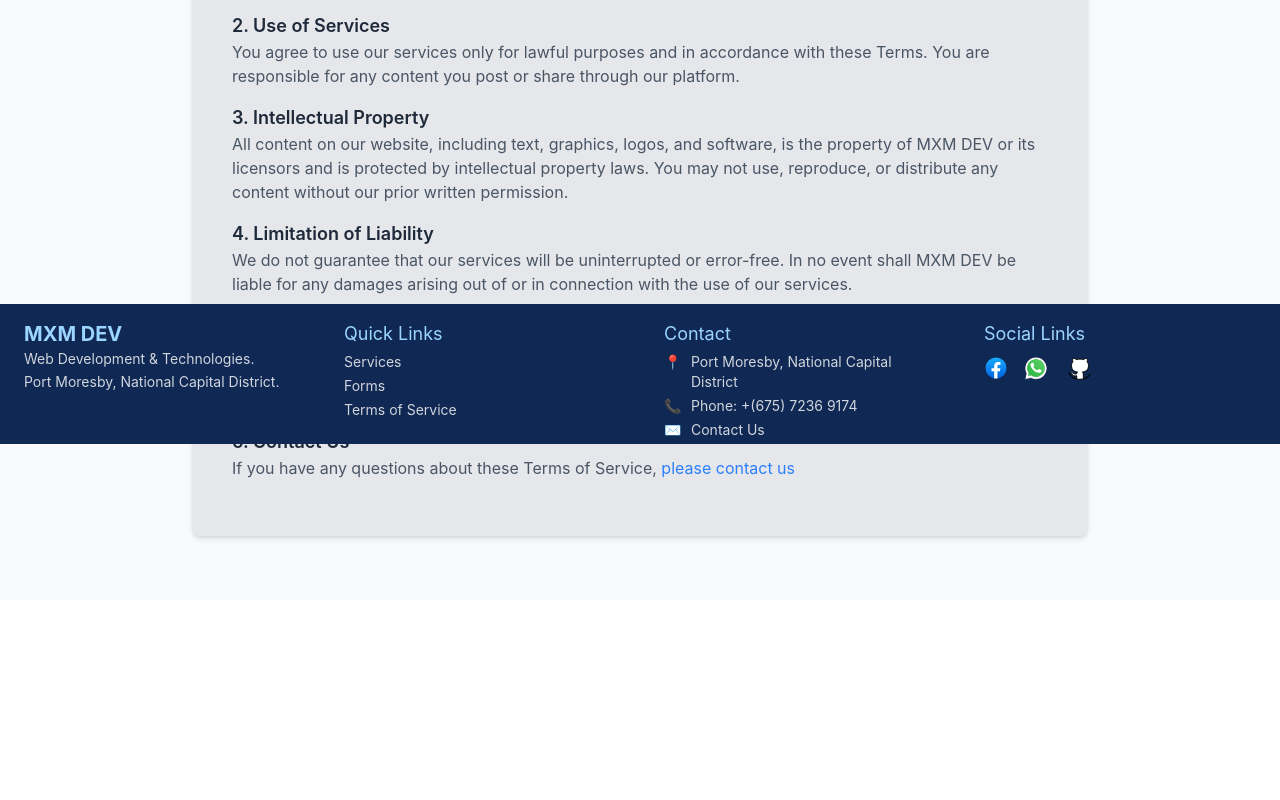
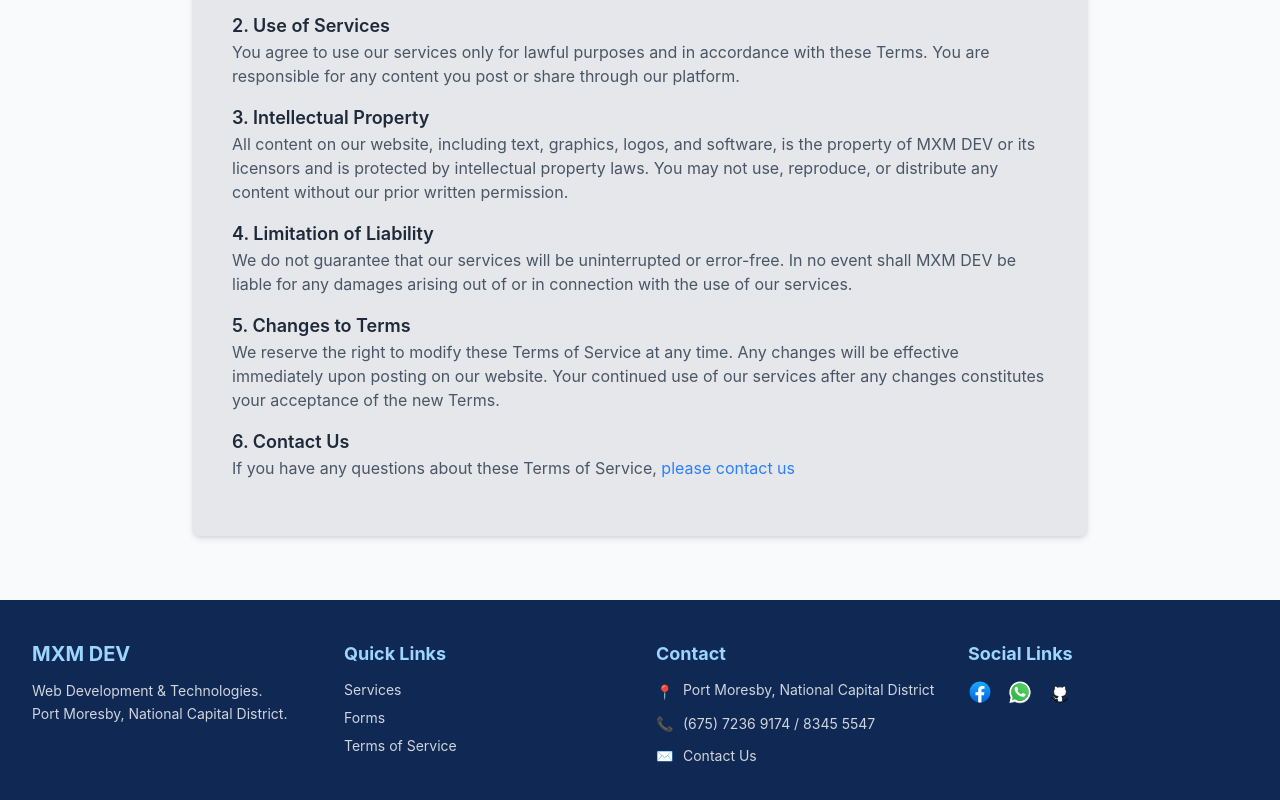
Before and after one commit to mxmdev98/Website, a React (Vite) app: page /terms in a window 1280 px wide. Shown: the part 356-1156 px from the top of the page. Before the commit the page ends 956 px from the top, so only its background shows below. Built offline with nearby package versions, Linux system fonts and the light colour scheme.

Commit message:
UI Update - Components

```diff
--- a/src/App.tsx
+++ b/src/App.tsx
@@ -10,9 +10,9 @@ import Footer from './components/Footer';
 
 function App() {
   return (
-     <div className="flex flex-col">
-    <Navbar />
-    <main >
+    <div className="flex flex-col min-h-screen">
+      <Navbar />
+      <main className="flex-1 w-full flex flex-col">
         <Routes>
           <Route path="/" element={<Home />} />
           <Route path="/services" element={<Services />} />
@@ -21,7 +21,7 @@ function App() {
           <Route path="/terms" element={<Terms />} />
         </Routes>
       </main>
-      <Footer/>
+      <Footer />
     </div>
   );
 }
--- a/src/components/Footer.tsx
+++ b/src/components/Footer.tsx
@@ -3,26 +3,27 @@ import { FacebookIcon, GitIcon, WhatsappIcon } from './Icons';
 
 const Footer = () => {
   return (
-    <footer className="fixed bottom-0 w-full bg-theme-dark text-theme-text h-35 pt-4 pb-4">
-      <div className="max-w-7xl mx-auto px-6 grid grid-cols-2 lg:grid-cols-4 gap-12 overflow-y-auto">
+    <footer className="w-full bg-theme-dark text-theme-text pt-10 pb-10">
+      <div className="max-w-7xl mx-auto px-4 sm:px-6 lg:px-8 grid grid-cols-1 sm:grid-cols-2 lg:grid-cols-4 gap-8 items-start">
 
+        {/* Brand */}
         <div>
-          <h3 className="font-bold text-xl text-theme-accent">MXM DEV</h3>
+          <h3 className="text-xl font-bold text-theme-accent mb-3">MXM DEV</h3>
           <p className="text-gray-300 text-sm leading-relaxed">
             Web Development & Technologies. <br/>
             Port Moresby, National Capital District.
           </p>
         </div>
 
+        {/* Quick Links */}
         <div>
-          <h4 className="text-lg mb-1 text-theme-accent">Quick Links</h4>
-          <ul className="space-y-1 text-sm text-gray-300">
+          <h4 className="text-lg font-bold text-theme-accent mb-3">Quick Links</h4>
+          <ul className="space-y-2 text-sm text-gray-300">
             <li>
               <Link to="/services" className="hover:text-theme-accent transition-colors block">
                 Services
               </Link>
             </li>
-
             <li>
               <Link to="/contact" className="hover:text-theme-accent transition-colors block">
                 Forms
@@ -36,48 +37,42 @@ const Footer = () => {
           </ul>
         </div>
 
+        {/* Contact */}
         <div>
-          <h4 className="text-lg mb-1 text-theme-accent">Contact</h4>
-          <div className="space-y-1 text-sm">
-            <p className="flex items-start text-gray-300">
-              <span className="mr-2.5 ">📍</span> Port Moresby, National Capital District
-            </p>
-            <p className="flex items-center text-gray-300">
-              <span className="mr-2.5 ">📞</span> Phone: +(675) 7236 9174
-            </p>
-            <a href="/contact" className="flex items-center text-gray-300 hover:text-theme-accenttransition-colors">
-              <span className="mr-2.5">✉️</span> Contact Us
+          <h4 className="text-lg font-bold text-theme-accent mb-3">Contact</h4>
+          <ul className="space-y-2 text-sm text-gray-300">
+            <li className="flex items-start gap-2.5">
+              <span aria-hidden="true" className="leading-6">📍</span>
+              <span>Port Moresby, National Capital District</span>
+            </li>
+            <li className="flex items-center gap-2.5">
+              <span aria-hidden="true" className="leading-6">📞</span>
+              <span>(675) 7236 9174 / 8345 5547</span>
+            </li>
+            <li>
+              <Link to="/contact" className="flex items-center gap-2.5 hover:text-theme-accent transition-colors">
+                <span aria-hidden="true" className="leading-6">✉️</span> Contact Us
+              </Link>
+            </li>
+          </ul>
+        </div>
+
+        {/* Social Links */}
+        <div>
+          <h4 className="text-lg font-bold text-theme-accent mb-3">Social Links</h4>
+          <div className="flex items-center gap-4">
+            <a href="https://www.facebook.com/mxmdev" target="_blank" rel="noopener noreferrer" aria-label="Facebook" className="flex items-center justify-center text-white hover:text-theme-accent transition-colors">
+              <FacebookIcon />
+            </a>
+            <a href="https://wa.me/67583455547" target="_blank" rel="noopener noreferrer" aria-label="WhatsApp" className="flex items-center justify-center text-white hover:text-theme-accent transition-colors">
+              <WhatsappIcon />
+            </a>
+            <a href="https://www.github.com/mxmdev98" target="_blank" rel="noopener noreferrer" aria-label="GitHub" className="flex items-center justify-center text-white hover:text-theme-accent transition-colors">
+              <GitIcon />
             </a>
           </div>
         </div>
-
-        <div className="">
-            <h4 className="text-lg justify-left text-theme-accent">Social Links</h4>
-                <div className="flex wrap items-start pt-2 gap-4">
-                    <span>
-                        <a href="https://www.facebook.com/mxmdev" target="_blank" rel="noopener noreferrer" className="flex items-center justify-center text-white">
-                        <FacebookIcon />
-                        </a>
-                    </span>
-                    <span>
-                        <a href="https://wa.me/+67575230967" target="_blank" rel="noopener noreferrer" className="flex items-center justify-center text-white">
-                        <WhatsappIcon />
-                        </a>
-                    </span>
-                    <span>
-                        <a href="https://www.github.com/mxmdev98" target="_blank" rel="noopener noreferrer" className="flex items-center justify-center -translate-y-1.5 text-white">
-                        <GitIcon/>
-                        </a>
-                    </span>
-                    </div>
-        </div>
       </div>
-
-
-      {/*Copyright Bar
-      <div className="text-center pt-1 border-t border-white/5 text-xs text-theme-muted">
-        &copy; {new Date().getFullYear()} MXM DEV. All rights reserved.
-      </div> */}
     </footer>
   );
 };
```
Also changed, not shown: src/components/Icons.tsx (+1 -1 lines).
